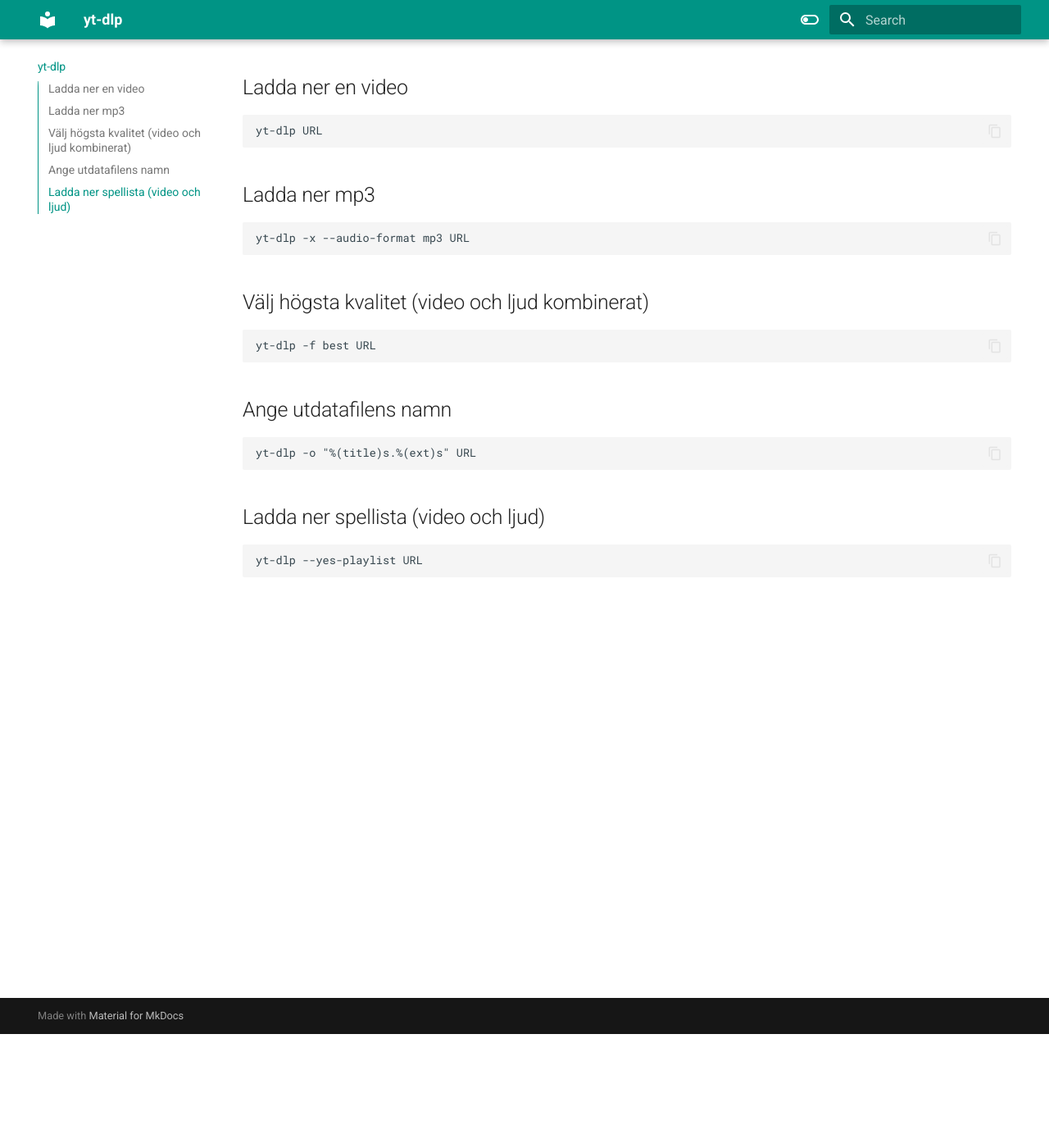
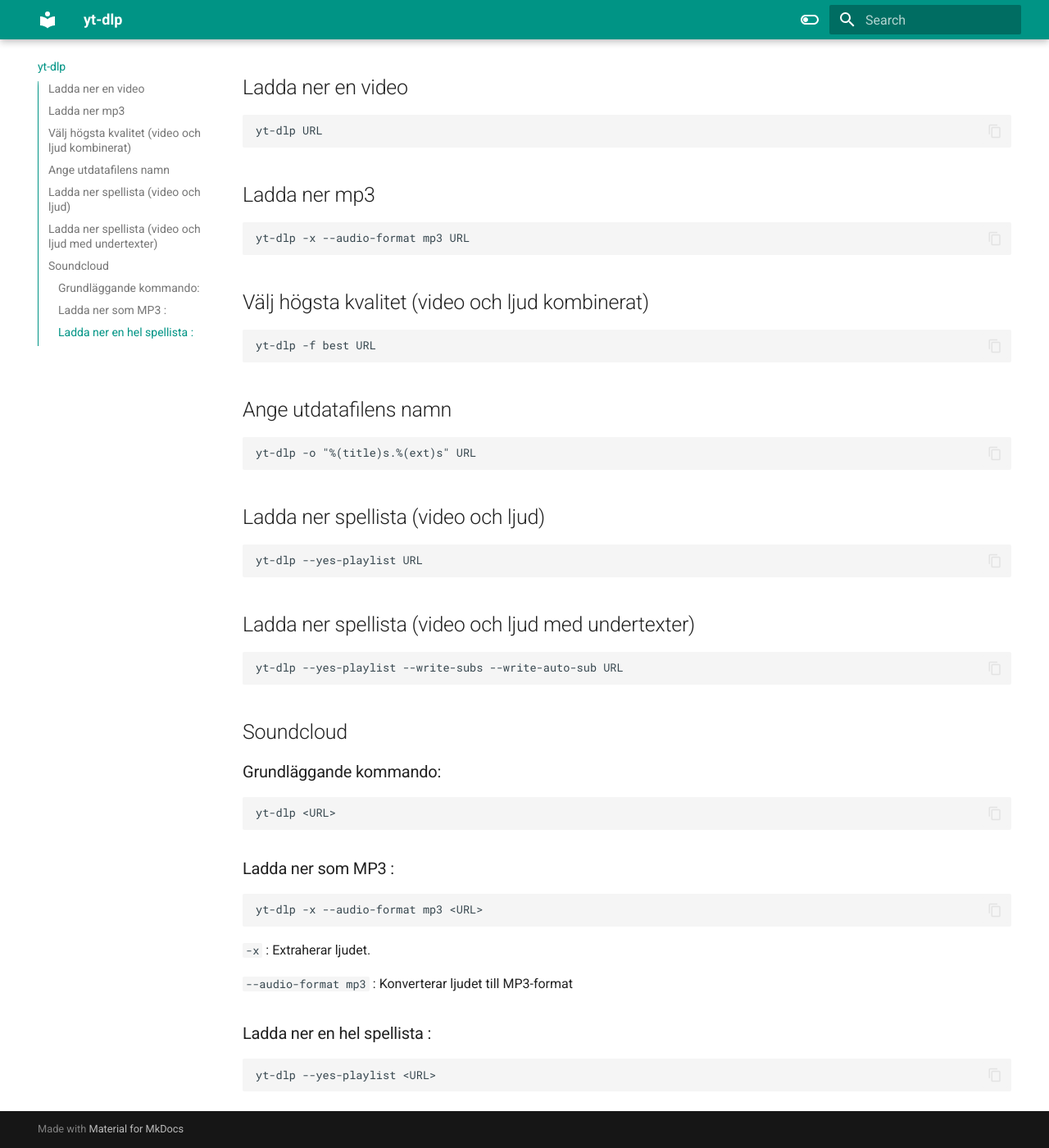
Before and after one commit to wahlstrommm/yt-dlp, an MkDocs documentation site: the page built from docs/index.md, in a window 1280 px wide and 1400 px high, scrolled down 139 px. Shown: the whole window at 82% size. Built offline with MkDocs 1.6.1 and Material for MkDocs 9.7.7, drawn with Linux system fonts in a browser that asks for light colours.

Commit message:
Update md with soundcloud info

````diff
--- a/docs/index.md
+++ b/docs/index.md
@@ -29,3 +29,39 @@
 ```bash
 yt-dlp --yes-playlist URL
 ```
+
+## Ladda ner spellista (video och ljud med undertexter)
+
+```bash
+yt-dlp --yes-playlist --write-subs --write-auto-sub URL
+```
+
+## Soundcloud
+
+### Grundläggande kommando:
+
+```bash
+yt-dlp <URL>
+```
+
+### Ladda ner som MP3 :
+
+```bash
+yt-dlp -x --audio-format mp3 <URL>
+```
+
+``
+-x
+``
+: Extraherar ljudet.
+
+``
+--audio-format mp3
+``
+: Konverterar ljudet till MP3-format
+
+### Ladda ner en hel spellista :
+
+```bash
+yt-dlp --yes-playlist <URL>
+```
````
